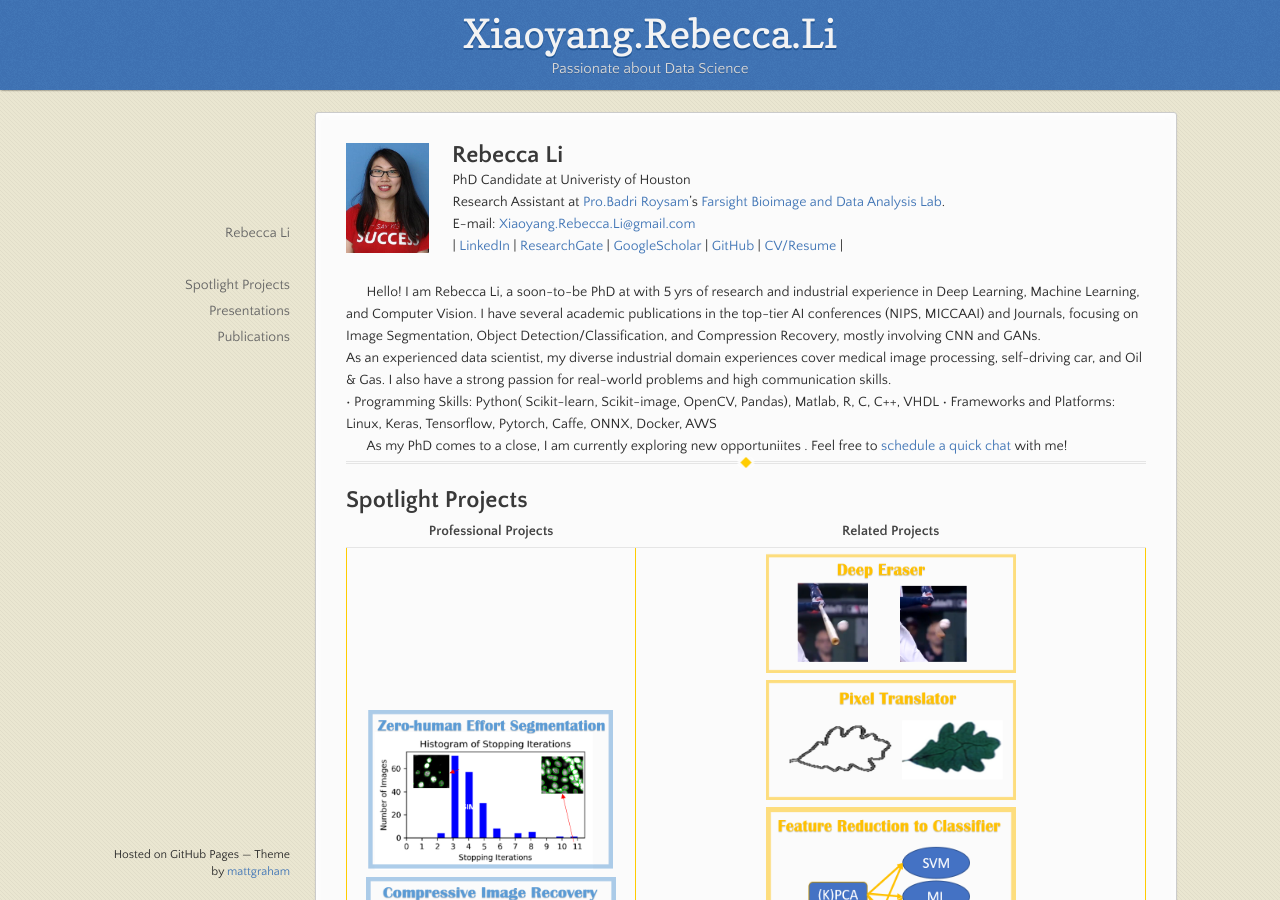
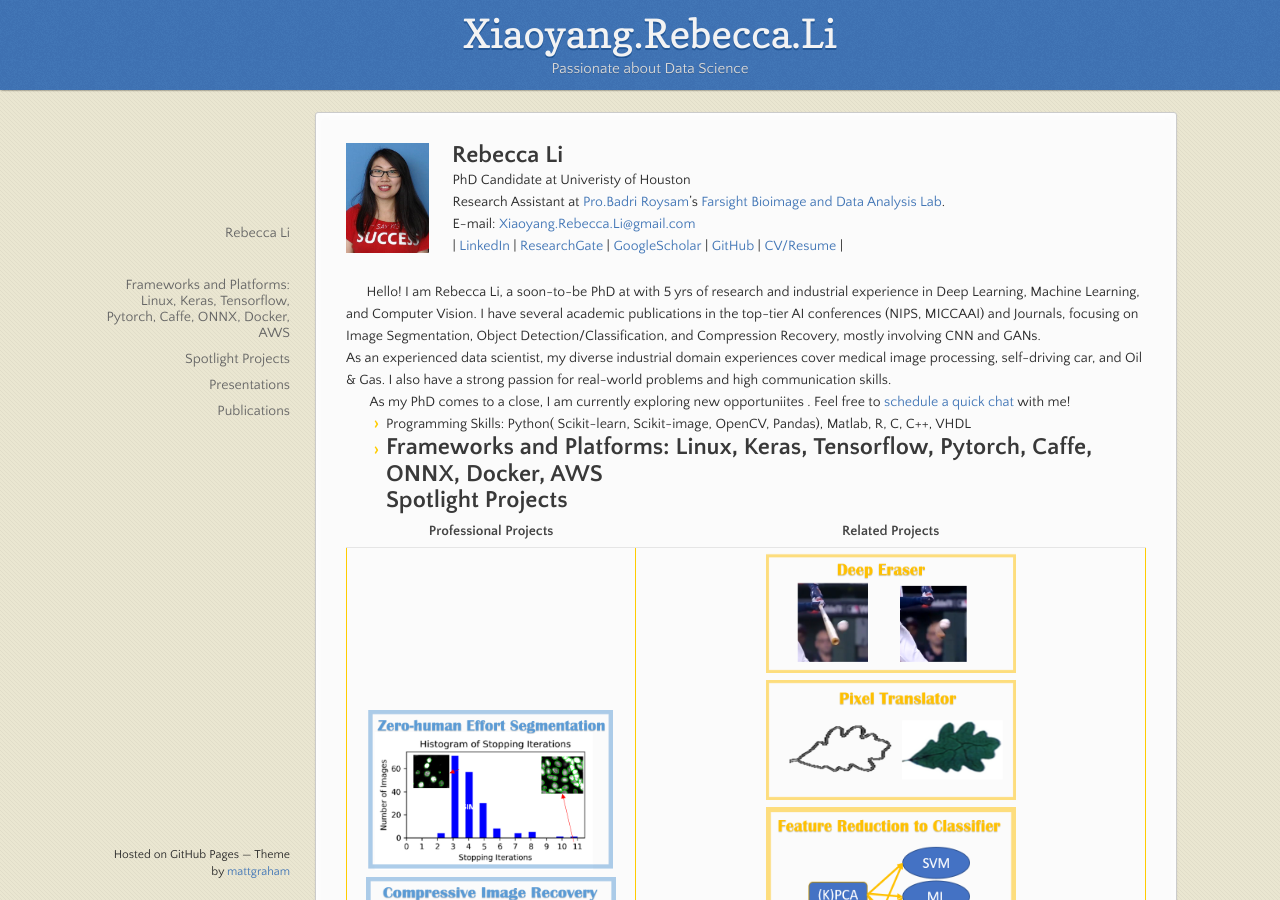
Before and after one commit to Xiaoyang-Rebecca/xiaoyang-rebecca.github.io, a Jekyll site: the page built from index.md, in a window 1280 px wide and 900 px high. Built offline with Jekyll 4.4.1, drawn with Linux system fonts in a browser that asks for light colours; our own code applies the rules of GitHub Pages for plain Markdown files.

Commit message:
Update index.md

```diff
--- a/index.md
+++ b/index.md
@@ -14,11 +14,12 @@
 
 As an experienced data scientist, my diverse industrial domain experiences cover medical image processing, self-driving car, and Oil & Gas. I also have a strong passion for real-world problems and high communication skills.
 
-• Programming Skills: Python( Scikit-learn, Scikit-image, OpenCV, Pandas), Matlab, R, C, C++, VHDL
-• Frameworks and Platforms: Linux, Keras, Tensorflow, Pytorch, Caffe, ONNX, Docker, AWS
+&nbsp;&nbsp;&nbsp;&nbsp;&nbsp;&nbsp; As my PhD comes to a close, I am currently exploring new opportuniites . Feel free to [schedule a quick chat](https://support.zoom.us/hc/en-us/articles/201362413-Scheduling-meetings) with me!
 
-&nbsp;&nbsp;&nbsp;&nbsp;&nbsp;&nbsp;As my PhD comes to a close, I am currently exploring new opportuniites . Feel free to [schedule a quick chat](https://support.zoom.us/hc/en-us/articles/201362413-Scheduling-meetings) with me!
 
+- Programming Skills: Python( Scikit-learn, Scikit-image, OpenCV, Pandas), Matlab, R, C, C++, VHDL
+
+- Frameworks and Platforms: Linux, Keras, Tensorflow, Pytorch, Caffe, ONNX, Docker, AWS
 --------------
 ## Spotlight Projects
 
```
